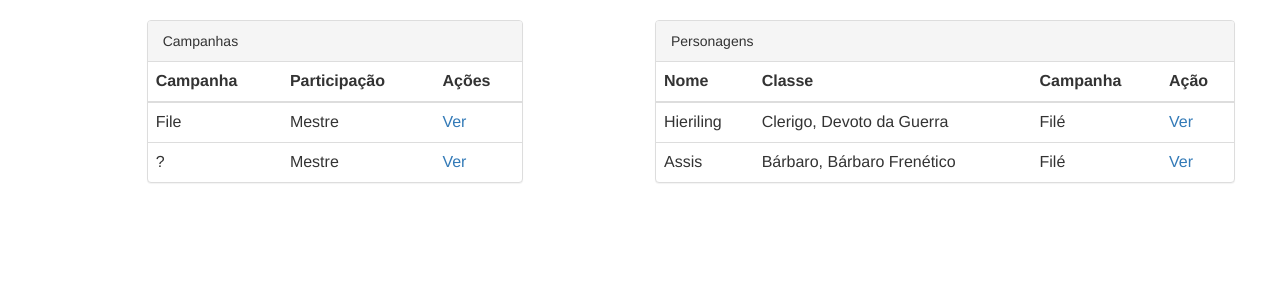
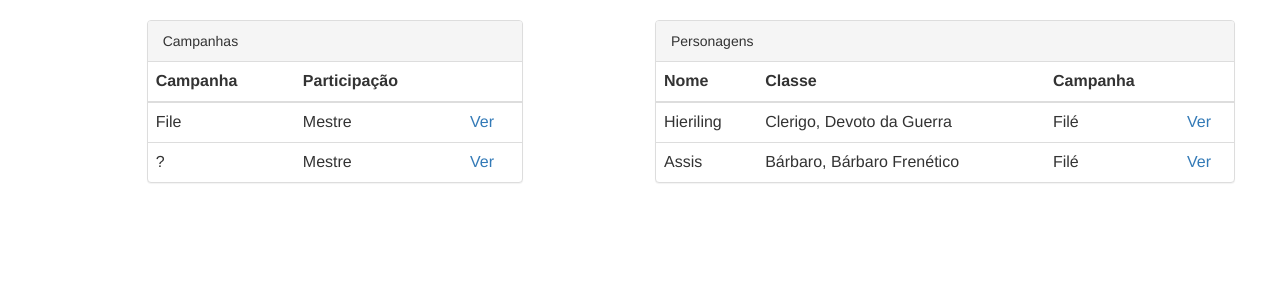
Before and after one commit to easy-rpg/SheetAPI, a Flask app: page / in a window 1280 px wide. Shown: the part 52-352 px from the top of the page. Run offline with Flask 2, Linux system fonts and the light colour scheme; the visitor is signed in with stand-in values (Sample User, id 1); data comes from the database, SQL or seed files in the repository; parts of the project's set-up code (start-up, migrations or seed data) failed here and were passed over; some libraries are stand-ins or nearby versions.

Commit message:
minor fix

```diff
--- a/rpg/__init__.py
+++ b/rpg/__init__.py
@@ -27,17 +27,21 @@ migrate = Migrate(app, db)
 manager = Manager(app)
 manager.add_command('db', MigrateCommand)
 
+
 from rpg.core.models import *
+
 
 @app.errorhandler(404)
 def not_found(error):
     app.logger.error(error)
     return error
 
+
 @app.errorhandler(403)
 def not_authorized(error):
     app.logger.error(error)
     return error
+
 
 @app.before_request
 def load_current_user():
@@ -45,6 +49,7 @@ def load_current_user():
         g.usuario = Usuario.query.filter_by(id_usuario=session['id_usuario']).first()
     else:
         g.usuario = None
+
 
 from rpg.core.controllers import mod_core as core_module
 from rpg.mestre.controllers import mod_mestre as mestre_module
--- a/rpg/templates/core/index.html
+++ b/rpg/templates/core/index.html
@@ -10,7 +10,7 @@
                         <tr>
                             <th>Campanha</th>
                             <th>Participação</th>
-                            <th>Ações</th>
+                            <th></th>
                         </tr>
                     </thead>
                     <tbody>
@@ -37,7 +37,7 @@
                             <th>Nome</th>
                             <th>Classe</th>
                             <th>Campanha</th>
-                            <th>Ação</th>
+                            <th></th>
                         </tr>
                     </thead>
                     <tbody>
--- a/run.py
+++ b/run.py
@@ -1,4 +1,4 @@
 from rpg import app
 
 app.secret_key = 'A0Zr98j/3yX R~XHH!jmN]LWX/,?RT'
-app.run(host='0.0.0.0', port=5000, debug=False)
+app.run(host='0.0.0.0', port=5000, debug=False, threaded=True)
```
